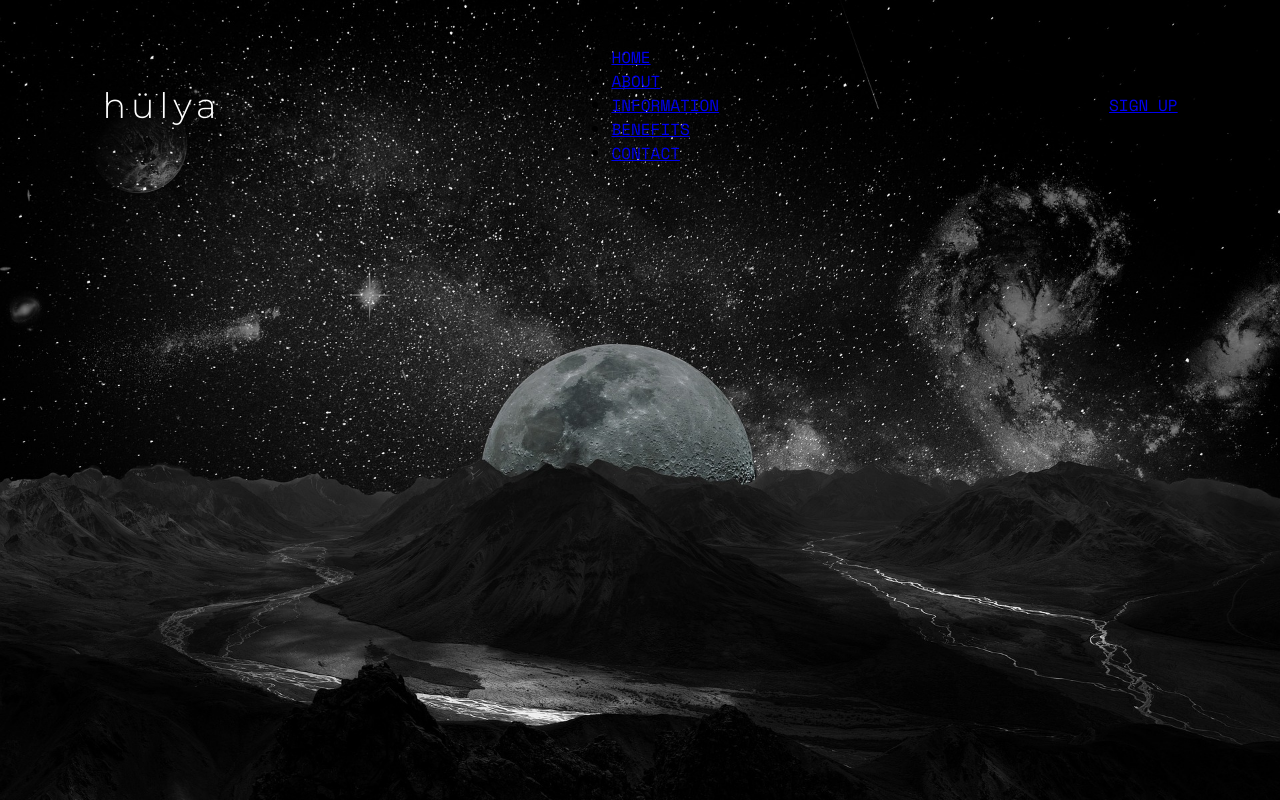
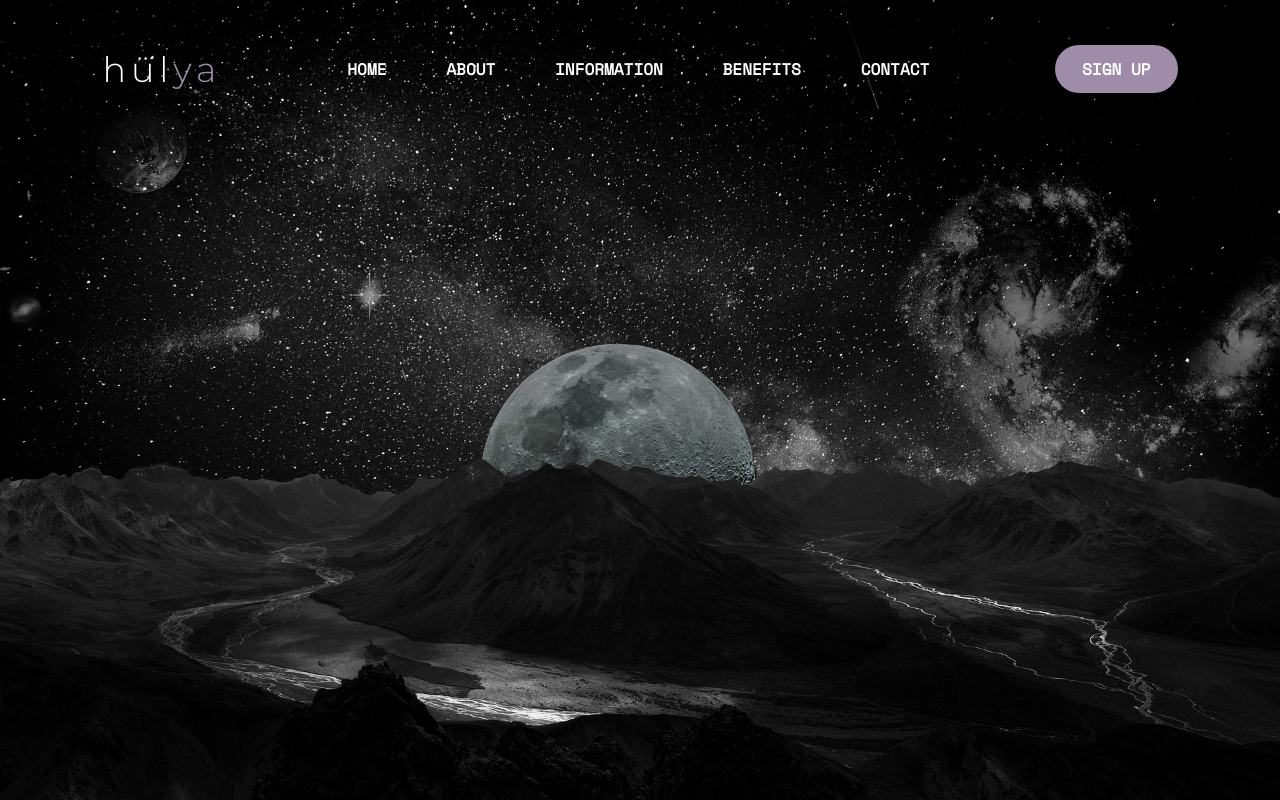
Before and after one commit to jupiterboopiter/landing-page, a plain HTML site: page index.html in a window 1280 px wide. Drawn offline with nearby package versions, Linux system fonts and the light colour scheme.

Commit message:
upper section done with multiple cute little transitions and animations! super simple

```diff
--- a/index.html
+++ b/index.html
@@ -18,7 +18,7 @@
     <body>
         <div class="top">
             <nav>
-                <h2 class="logo">hülya</h2>
+                <h2 class="logo">hül<span>ya</span></h2>
                 <ul>
                     <li><a href="#">HOME</a></li>
                     <li><a href="#">ABOUT</a></li>
--- a/style.css
+++ b/style.css
@@ -30,3 +30,40 @@ nav{
     font-size: 35px;
     cursor: pointer;
 }
+
+span{
+    font-family: 'Montserrat', sans-serif;
+    color: #9e8ca9;
+}
+
+nav ul li {
+    list-style-type: none;
+    display: inline-block;
+    padding: 10px 25px;
+}
+
+nav ul li a {
+    color: white;
+    text-decoration: none;
+    font-weight: bold;
+}
+
+nav ul li a:hover {
+    transition: .4s;
+    color: #44546c;
+}
+
+.btn {
+    background-color: #9e8ca9;
+    color: white;
+    text-decoration: none;
+    border: 2px solid transparent;
+    font-weight: bold;
+    padding: 10px 25px;
+    border-radius: 30px;
+    transition: transform .4s;
+}
+
+.btn:hover {
+    transform: scale(1.2);
+}
```
